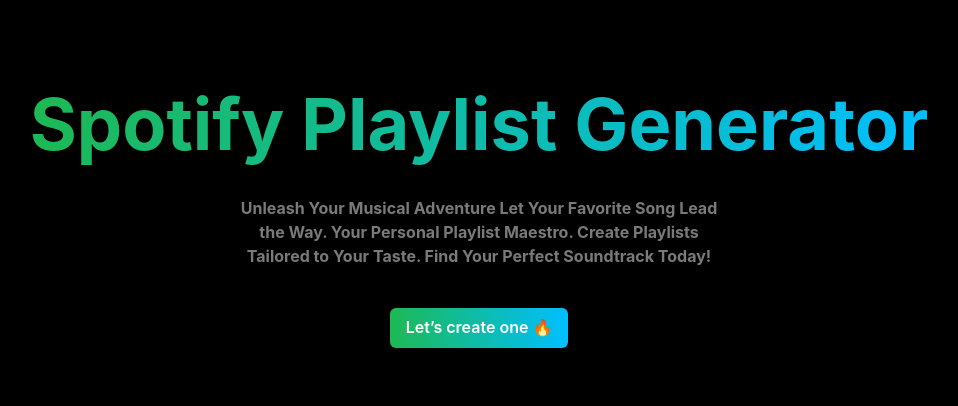
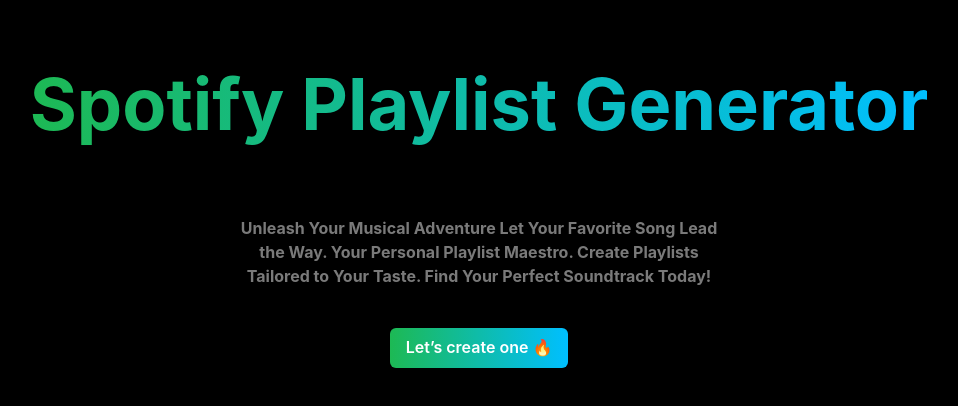
Before and after one commit to Isaac-alencar/spotify-playlist-gen, a Next.js app: page / in a window 1280 px wide. Shown: the top 406 px of the page, without its empty margins (161-1119 px from the left). Built offline with nearby package versions, Linux system fonts and the light colour scheme.

Commit message:
fix sizes on small devices

```diff
--- a/src/pages/index.tsx
+++ b/src/pages/index.tsx
@@ -7,7 +7,7 @@
 
   return (
     <Flex
-      h="50vh"
+      h={["100vh", null, "50vh"]}
       alignItems="center"
       justifyContent="center"
       flexDirection="column"
@@ -17,7 +17,8 @@
         size="4xl"
         bgGradient="linear(to-r, #1DB954, #00BFFF)"
         bgClip="text"
-        lineHeight="taller"
+        textAlign={["center", null, null]}
+        lineHeight={["normal", null, "taller"]}
       >
         Spotify Playlist Generator
       </Heading>
@@ -25,7 +26,8 @@
         color="whiteAlpha.600"
         fontWeight="bold"
         fontSize="medium"
-        maxW="40%"
+        mt={["10", null, null]}
+        maxW={["100%", null, "40%"]}
         textAlign="center"
         mb="10"
       >
@@ -34,10 +36,10 @@
         Your Perfect Soundtrack Today!
       </Text>
       <Button
-        boxShadow="2xl"
         colorScheme="green"
         bgGradient="linear(to-r, #1DB954, #00BFFF)"
         _hover={{
+          boxShadow: "2xl",
           bgGradient: "linear(to-r, #00BFFF, #1DB954)",
         }}
         onClick={() => push("search")}
```
